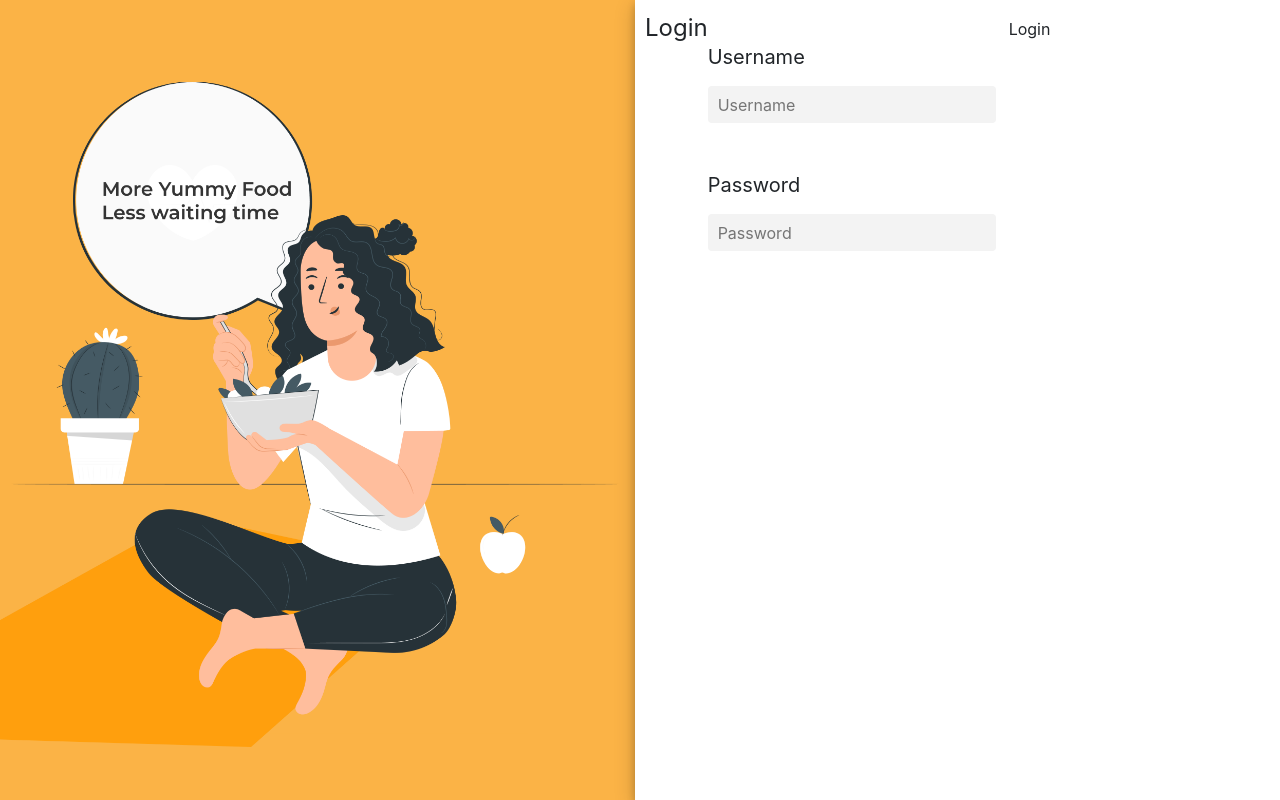
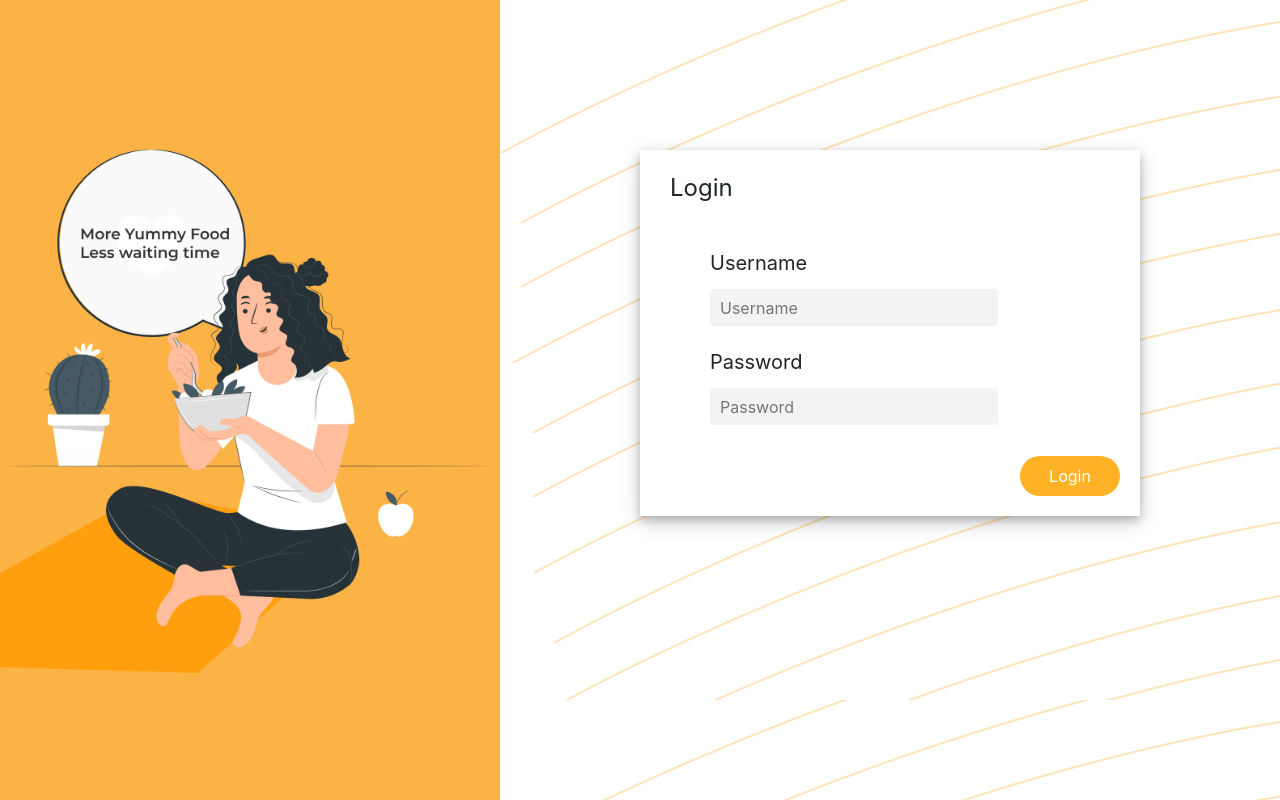
Before and after one commit to npm-build/zomateen, a React (Create React App) app in the folder client/: page /user/login in a window 1280 px wide. Built offline with nearby package versions, Linux system fonts and the light colour scheme.

Commit message:
Fix: User Login Page Fix: User SignIn Page

```diff
--- a/client/src/pages/User/Login.pages.tsx
+++ b/client/src/pages/User/Login.pages.tsx
@@ -3,6 +3,7 @@ import Cookies from "js-cookie";
 import { useHistory } from "react-router-dom";
 
 import LoginPageBack from "../../assets/img/loginPageBack.png";
+import vectorBack from "../../assets/img/vector-back.png";
 import "../../styles/App.scss";
 // import { motion } from 'framer-motion';
 
@@ -65,6 +66,10 @@ const LoginPage: React.FC = () => {
       <div className="loginPage__picture">
         <img className="login___picture" src={LoginPageBack} alt="Img" />
       </div>
+      <div
+        className="loginPageContent"
+        style={{ backgroundImage: `url("${vectorBack}")` }}
+      >
         <div className="loginPage__input">
           <div className="header">Login</div>
           <div className="info">
@@ -98,6 +103,7 @@ const LoginPage: React.FC = () => {
           </div>
         </div>
       </div>
+    </div>
   );
 };
 
--- a/client/src/styles/App.scss
+++ b/client/src/styles/App.scss
@@ -36,18 +36,156 @@
   justify-content: center;
   align-items: center;
 
-  .loginPage__input {
+  .loginPageContent {
     width: 100%;
     height: 100%;
-    border-width: 1px;
-    padding: 10px;
-    box-shadow: 0 4px 8px 0 rgba(0, 0, 0, 0.2), 0 6px 20px 0 rgba(0, 0, 0, 0.19);
-    display: flex;
+
+    .registerPage__input {
+      background-color: white;
+      margin: 20px auto 0 auto;
+      width: 500px;
+      border-width: 1px;
+      border-radius: 1 0px;
+      padding: 10px;
+      box-shadow: 0 4px 8px 0 rgba(0, 0, 0, 0.2),
+        0 6px 20px 0 rgba(0, 0, 0, 0.19);
+      display: flex;
+      flex-direction: column;
+      align-items: flex-start;
+      justify-content: center;
+
+      .register-info {
+        .register-form {
+          display: flex;
+          flex-direction: column;
+          align-items: center;
+
+          .register-form-group {
+            display: flex;
+            flex-direction: column;
+            align-items: flex-start;
+            width: fit-content;
+
+            label {
+              font-size: 20px;
+            }
+
+            input {
+              margin-top: 3px;
+              min-width: 18em;
+              height: 37px;
+              padding: 0px 10px;
+              font-size: 16px;
+              background-color: #f3f3f3;
+              border-radius: 4px;
+              border: none;
+              margin-bottom: 5px;
+              transition: all 500ms ease-in-out;
+
+              &:focus {
+                outline: none;
+                box-shadow: 0px 0px 12px 0.5px rgb(214, 157, 72);
+              }
+            }
+          }
+        }
+      }
+
+      div {
+        margin-left: 20px;
+      }
+
+      .register-footer {
+        margin: 10px 10px 10px auto;
+
+        button {
+          height: 40px;
+          width: 100px;
+          border-radius: 20px;
+          background-color: #ffb226;
+          color: white;
+        }
+        button:hover {
+          background-color: #e2a127;
+        }
+      }
+    }
+
+    .loginPage__input {
+      background-color: white;
+      margin: 150px auto 0 auto;
+      width: 500px;
+      border-width: 1px;
+      border-radius: 1 0px;
+      padding: 10px;
+      box-shadow: 0 4px 8px 0 rgba(0, 0, 0, 0.2),
+        0 6px 20px 0 rgba(0, 0, 0, 0.19);
+      display: flex;
+      flex-direction: column;
+      align-items: flex-start;
+      justify-content: center;
+
+      .info {
+        .form {
+          display: flex;
+          flex-direction: column;
+          align-items: center;
+
+          .form-group {
+            display: flex;
+            flex-direction: column;
+            align-items: flex-start;
+            width: fit-content;
+
+            label {
+              font-size: 20px;
+            }
+
+            input {
+              margin-top: 3px;
+              min-width: 18em;
+              height: 37px;
+              padding: 0px 10px;
+              font-size: 16px;
+              background-color: #f3f3f3;
+              border-radius: 4px;
+              border: none;
+              margin-bottom: 5px;
+              transition: all 500ms ease-in-out;
+
+              &:focus {
+                outline: none;
+                box-shadow: 0px 0px 12px 0.5px rgb(214, 157, 72);
+              }
+            }
+          }
+        }
+      }
+
+      div {
+        margin-left: 20px;
+      }
+
+      .footer {
+        margin: 10px 10px 10px auto;
+
+        button {
+          height: 40px;
+          width: 100px;
+          border-radius: 20px;
+          background-color: #ffb226;
+          color: white;
+        }
+        button:hover {
+          background-color: #e2a127;
+        }
+      }
+    }
   }
 
   .loginPage__picture {
     height: 100%;
-    width: 100%;
+    min-width: 500px;
     background-color: #fbb346;
 
     img {
@@ -58,6 +196,7 @@
   }
 
   .header {
+    margin: 10px 0 10px 0;
     font-size: 24px;
   }
 
@@ -96,16 +235,6 @@
           }
         }
       }
-
-      .footer {
-        margin-top: 2em;
-        background-color: #ffb226;
-        height: 50px;
-        width: 100px;
-        border-radius: 20px;
-        right: 550px;
-        top: 500px;
-      }
     }
   }
 }
```
Also changed, not shown: client/src/pages/User/Signup.pages.tsx (+123 -46 lines). Lines whose indentation alone changed are shown as unchanged.
